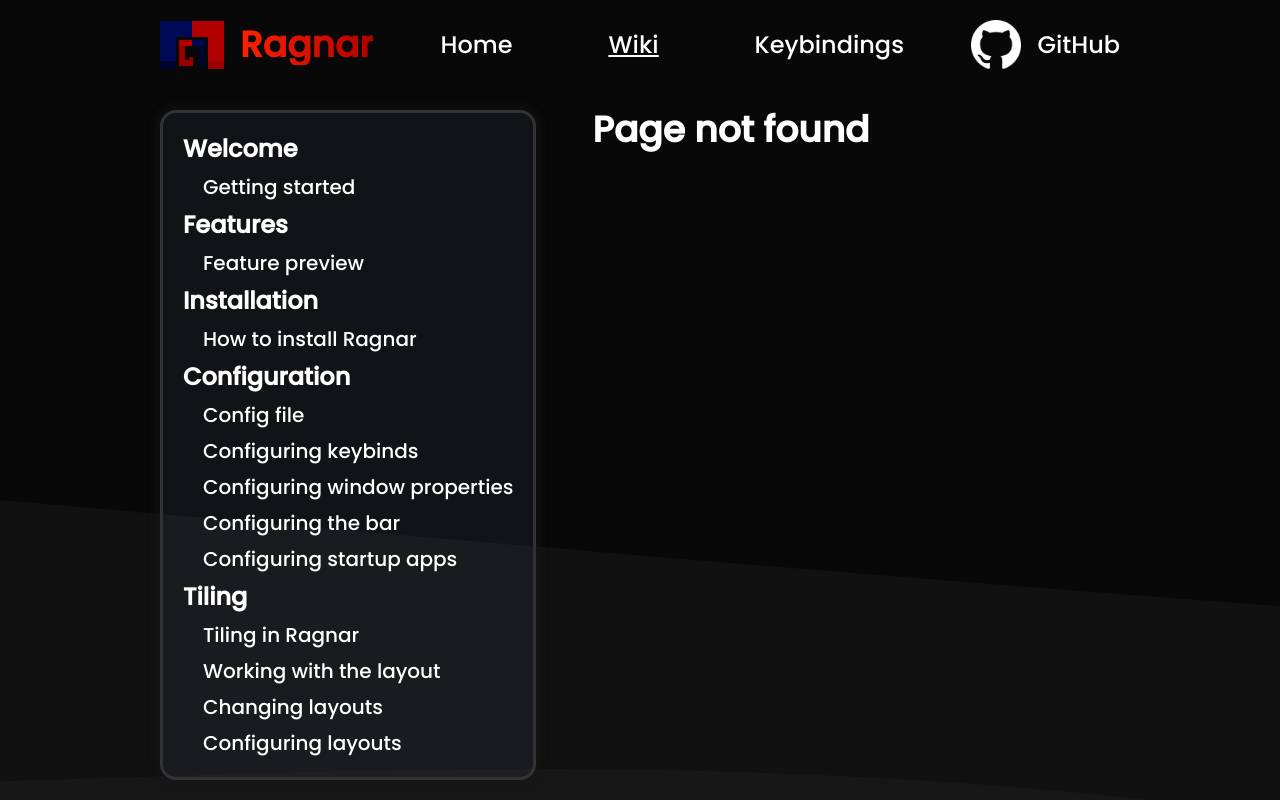
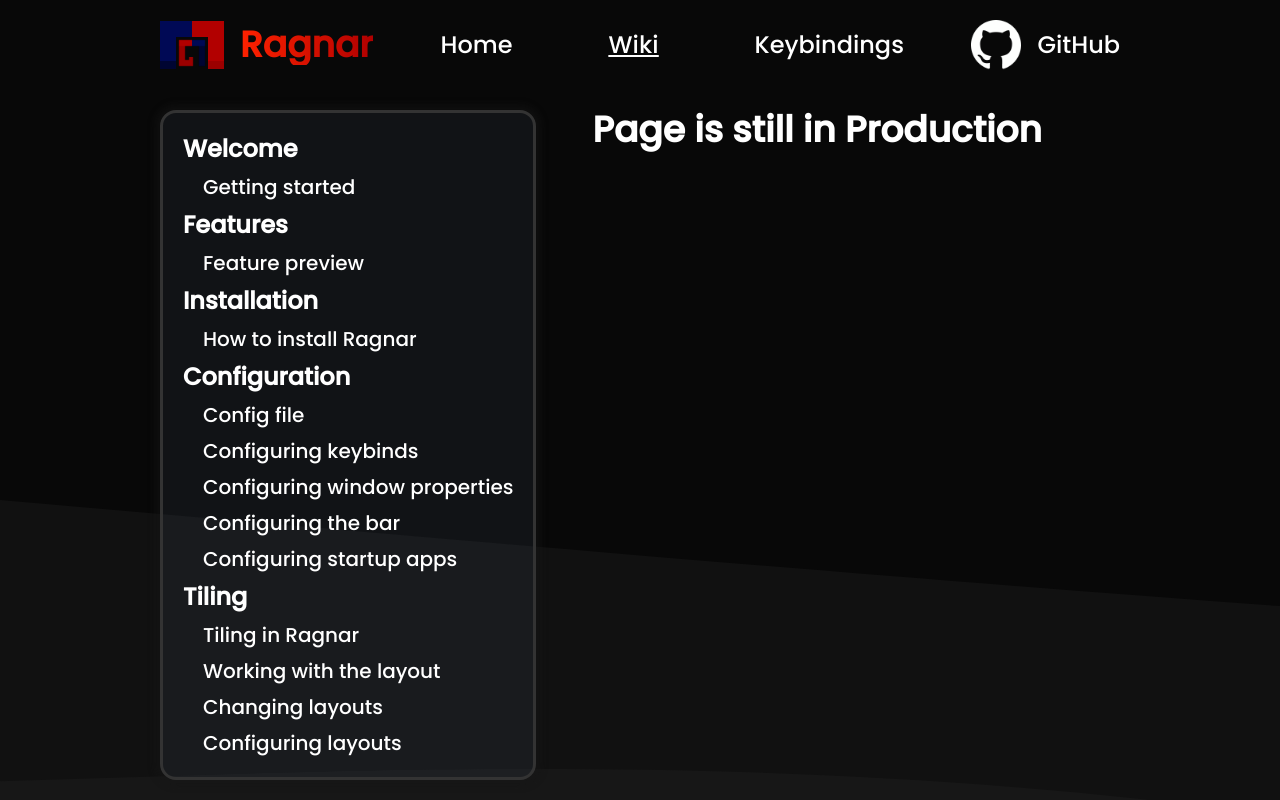
Before and after one commit to cococry/ragnar-website, a Next.js app: page /wiki/changing-layouts in a window 1280 px wide. Shown: the top 800 px of the page. Built offline with nearby package versions, Linux system fonts and the light colour scheme.

Commit message:
Update page.tsx

```diff
--- a/app/wiki/[slug]/page.tsx
+++ b/app/wiki/[slug]/page.tsx
@@ -52,7 +52,7 @@ const WikiPage = ({params} : {params: {
     slug : string
 }}) => {
     const page = wikiContentPages.find(page => page.slug===params.slug);
-    if(!page) return ( <div className="flex flex-col md:flex-row gap-4 justify-start"><WikiNavigation slug={""} /><h1 className="text-4xl text-center text-white font-bold">Page not found</h1></div> )
+    if(!page) return ( <div className="flex flex-col md:flex-row gap-4 justify-start"><WikiNavigation slug={""} /><h1 className="text-4xl text-center text-white font-bold">Page is still in Production</h1></div> )
     return (
         <div className="flex flex-col md:flex-row gap-4 justify-start">
             <WikiNavigation slug={page?.slug}/>
```
